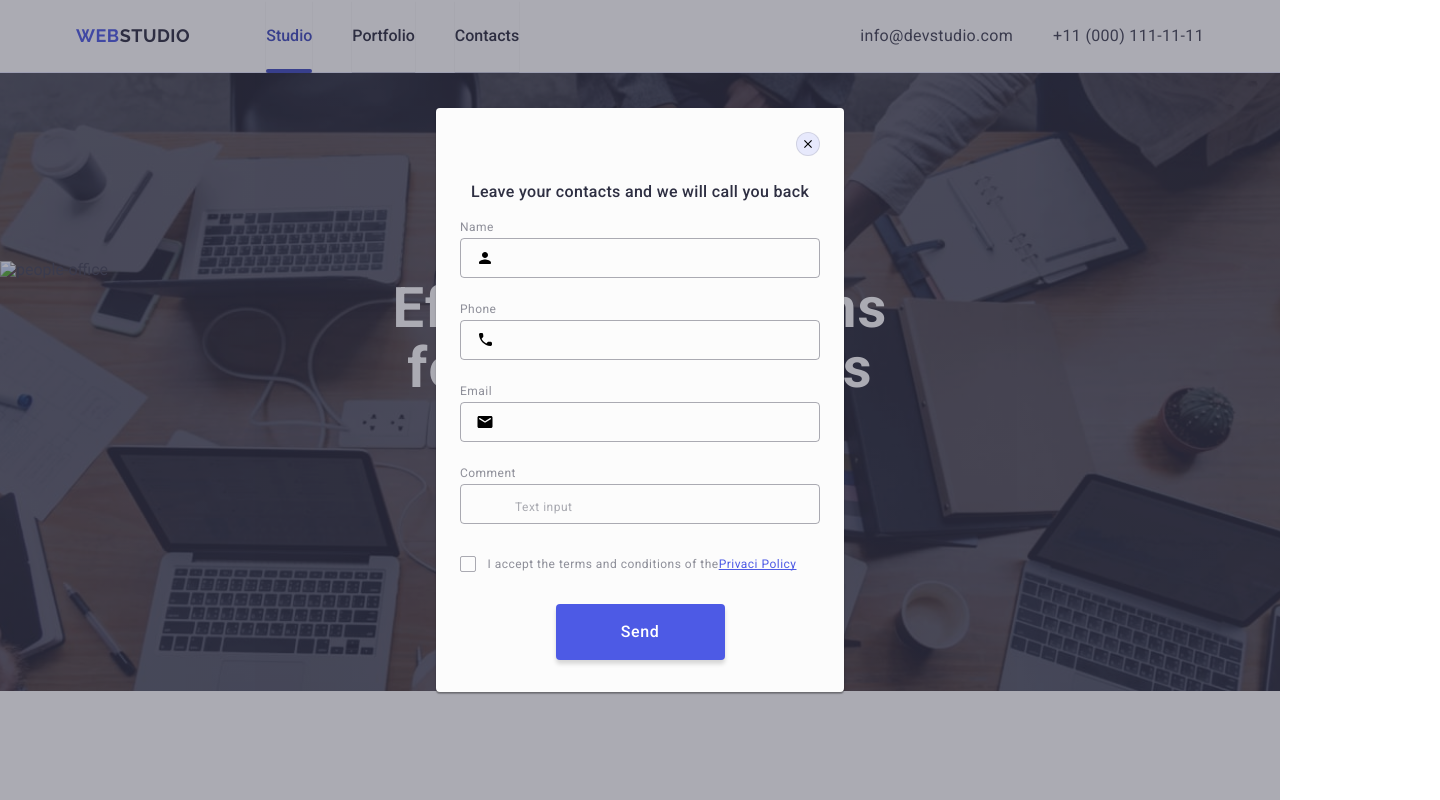
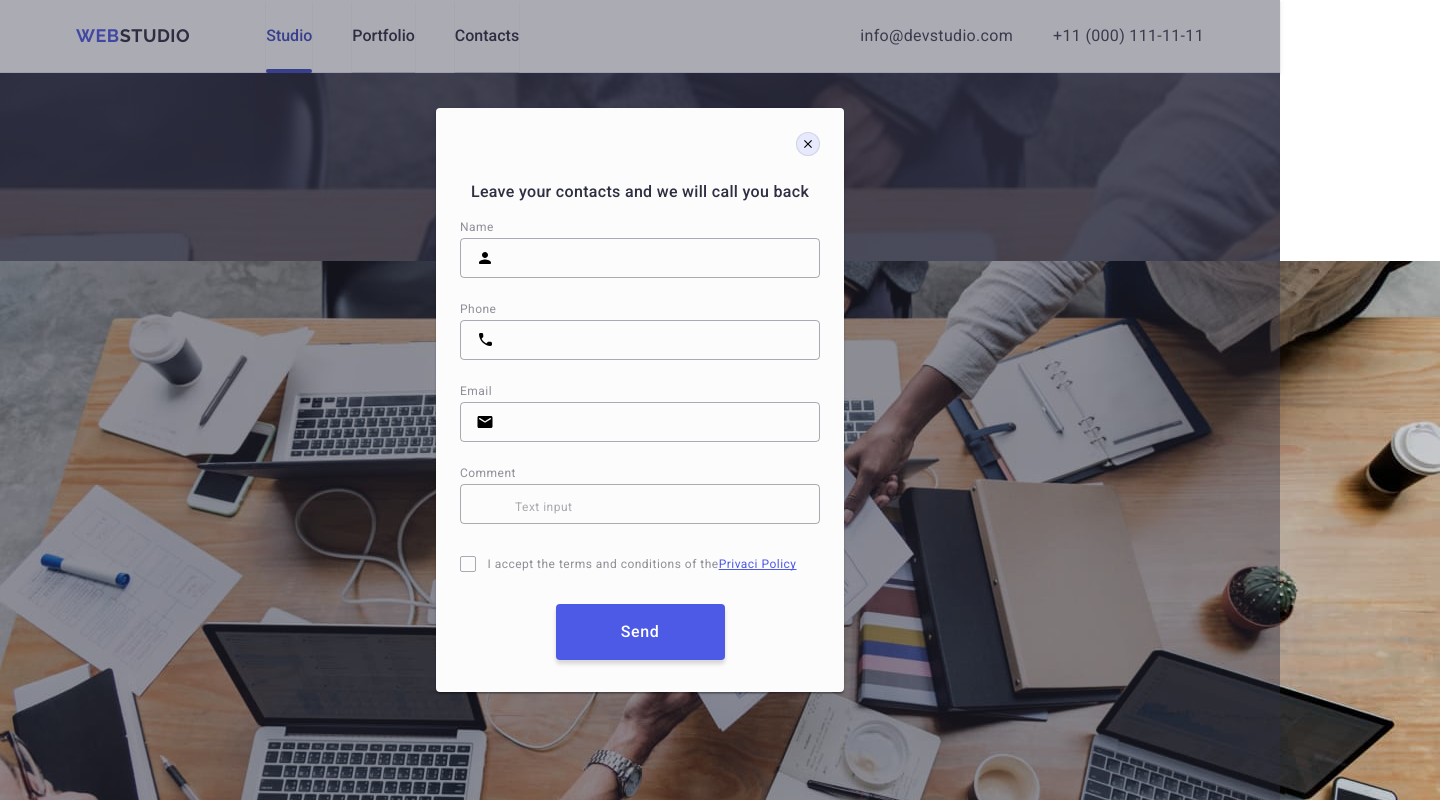
Before and after one commit to Annvel126V/goit-markup-hw-05, a plain HTML site: page index.html in a window 1280 px wide. Shown: the top 800 px of the page, 1440 px wide, since content can reach past the window. Drawn offline with nearby package versions, Linux system fonts and the light colour scheme.

```diff
--- a/index.html
+++ b/index.html
@@ -35,7 +35,7 @@
   <!--Mein-->
     <main>
       <section class="caption">
-        <img class="caption-img" src="./images/people-office" alt="people-office" width="1440" height="600">
+        <img class="caption-img" src="./images/people-office.jpg" alt="people-office" width="1440" height="600">
       <div class="container">
 
         <h1 class="caption-tekst" id="title">Effective Solutions for Your Business</h1>
```
